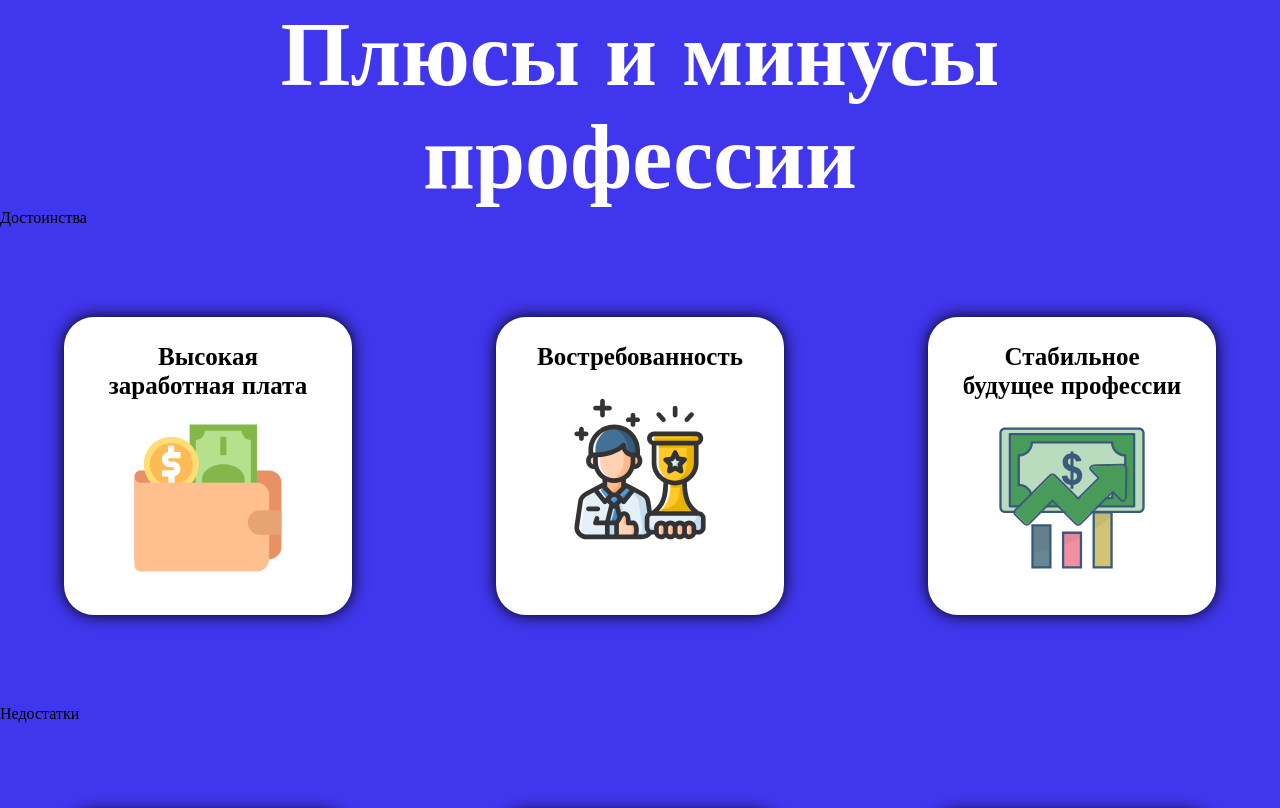
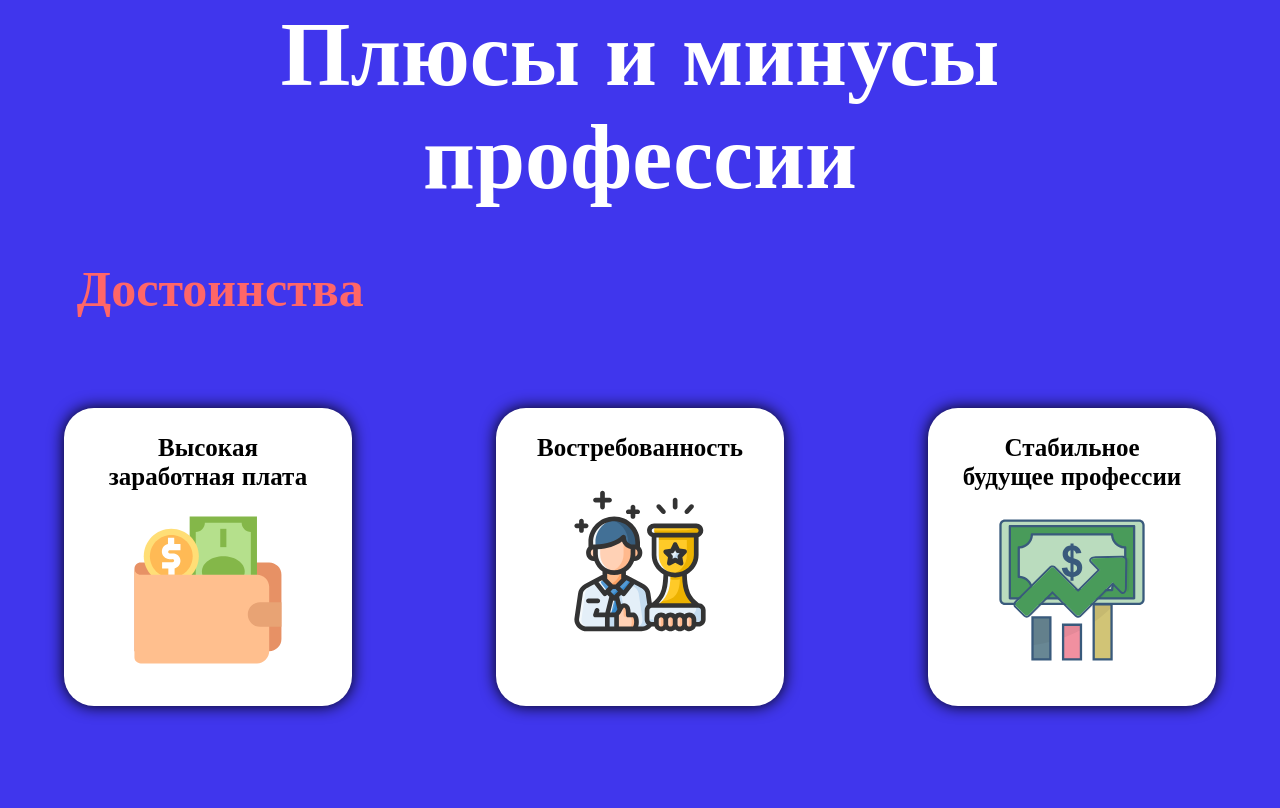
Before and after one commit to Dashaaaaaaaaaa/pro, a plain HTML site: page index1.html in a window 1280 px wide. Shown: the part 982-1790 px from the top of the page. Drawn offline with nearby package versions, Linux system fonts and the light colour scheme.

Commit message:
Update job.css

```diff
--- a/css/job.css
+++ b/css/job.css
@@ -208,7 +208,7 @@ h2{
 	display: flex;
 	flex-direction: row;
 	justify-content: space-between;
-	margin: 7% auto;
+	margin: 3% auto;
 	width: 90%;
 }
 
@@ -284,3 +284,14 @@ h2{
 	font-weight: 400;
 	font-size: 27px;
 }
+.part3_block_main{
+	display: flex;
+	flex-direction: column;
+}
+.part3_text{
+	color: #FF6668;
+	margin: 4% 6%;
+	font-family: 'Arimo';
+	font-weight: 800;
+	font-size: 50px;
+}
```
